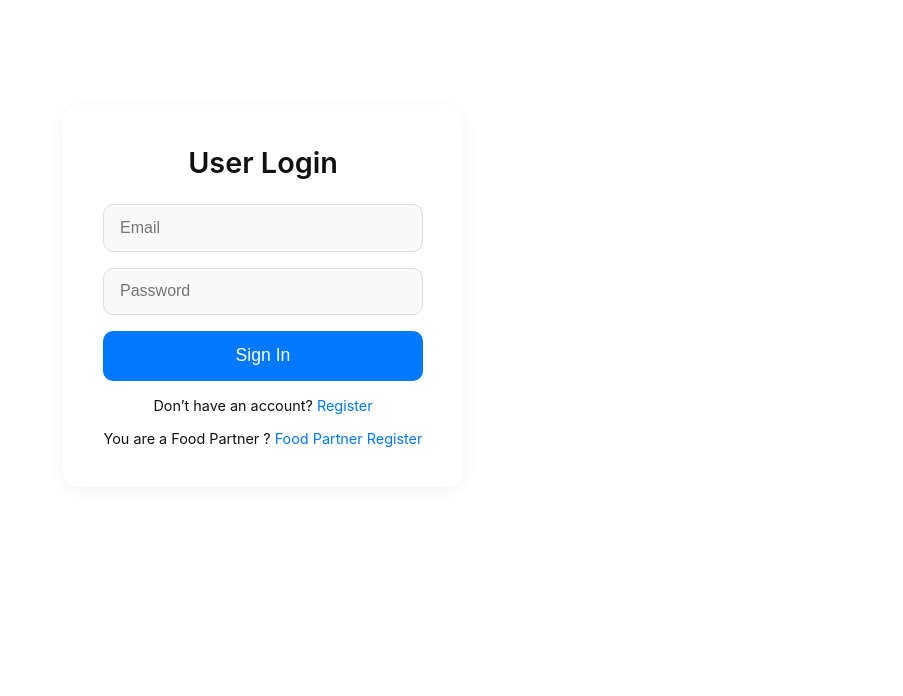
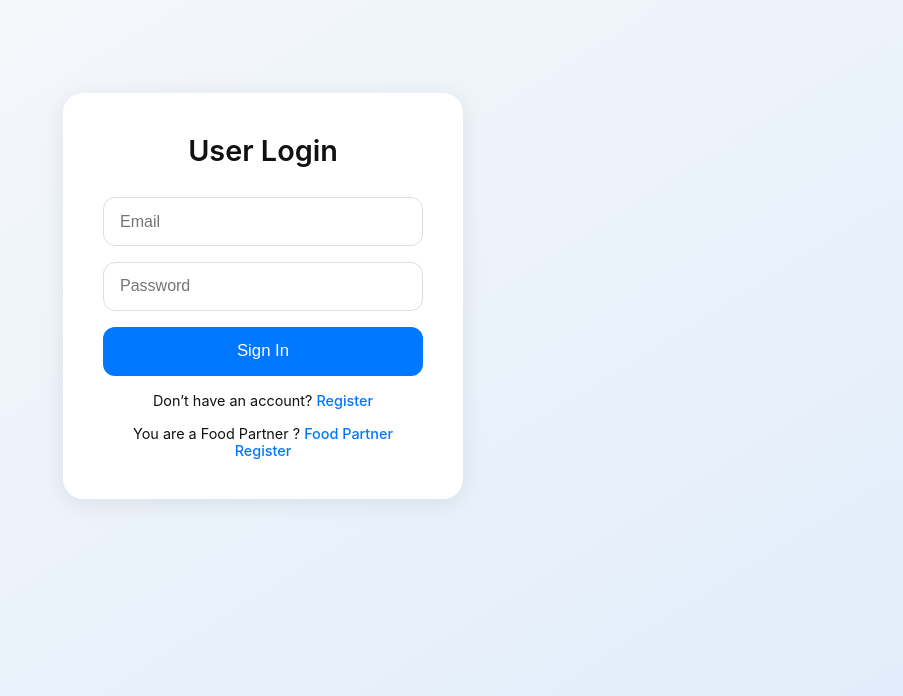
Before and after one commit to Harsh140710/food-app, a React app in the folder frontend/: page /user/login in a window 1280 px wide. Shown: the part 104-800 px from the top of the page, without its empty margins (377-1280 px from the left). Built offline with nearby package versions, Linux system fonts and the light colour scheme; the HTML template or start-up script is replaced by a standard one.

Commit message:
feat: enhance food partner registration with additional fields and update UI

```diff
--- a/frontend/src/components/FoodPartnerRegister.jsx
+++ b/frontend/src/components/FoodPartnerRegister.jsx
@@ -7,16 +7,20 @@ const FoodPartnerRegister = () => {
       <div className="auth-card">
         <h2 className="auth-title">Food Partner Create Account</h2>
         <form className="auth-form">
-          <input type="text" placeholder="Name" />
+          <input type="text" placeholder="Business Name" />
+          <input type="text" placeholder="Owner Name" />
           <input type="email" placeholder="Email" />
+          <input type="tel" placeholder="Phone Number" />
+          <textarea placeholder="Address" className="" rows="3" />
           <input type="password" placeholder="Password" />
           <button className="auth-btn">Create Account</button>
         </form>
+
         <p className="auth-link">
           Already have an account? <a href="/food-partner/login">Login</a>
         </p>
         <p className="auth-link">
-          You are normal user? <a href="/user/login">User Login</a>
+          You are a normal user? <a href="/user/login">User Login</a>
         </p>
       </div>
     </div>
--- a/frontend/src/index.css
+++ b/frontend/src/index.css
@@ -1,27 +1,29 @@
 @import "./App.css";
+
+/* 🎨 THEME VARIABLES */
 :root {
-  --bg-color: #ffffff;
+  --bg-color: #fafafa;
   --text-color: #111111;
   --primary-color: #0078ff;
-  --input-bg: #f9f9f9;
+  --input-bg: #ffffff;
   --border-color: #dddddd;
   --card-bg: #ffffff;
-  --shadow: rgba(0, 0, 0, 0.05);
+  --shadow: rgba(0, 0, 0, 0.08);
 }
 
 @media (prefers-color-scheme: dark) {
   :root {
-    --bg-color: #0f0f0f;
+    --bg-color: #0e0e0e;
     --text-color: #f1f1f1;
     --primary-color: #3399ff;
-    --input-bg: #1c1c1c;
-    --border-color: #333333;
-    --card-bg: #181818;
-    --shadow: rgba(0, 0, 0, 0.5);
+    --input-bg: #1a1a1a;
+    --border-color: #2c2c2c;
+    --card-bg: #161616;
+    --shadow: rgba(0, 0, 0, 0.6);
   }
 }
 
-/* 🧱 GLOBAL RESET */
+/* 🧱 RESET */
 * {
   box-sizing: border-box;
   margin: 0;
@@ -36,61 +38,71 @@ html, body {
   transition: background-color 0.3s ease, color 0.3s ease;
 }
 
-/* 📱 MOBILE-FIRST LAYOUT */
+/* 📱 LAYOUT */
 .auth-container {
   display: flex;
   justify-content: center;
   align-items: center;
   min-height: 100vh;
-  padding: 1rem;
+  padding: 1.5rem;
+  background: linear-gradient(
+    to bottom right,
+    var(--bg-color),
+    color-mix(in srgb, var(--bg-color) 90%, var(--primary-color) 10%)
+  );
+  transition: background 0.3s ease;
 }
 
+/* 🧾 CARD */
 .auth-card {
   width: 100%;
   max-width: 400px;
   background-color: var(--card-bg);
-  padding: 2rem 1.5rem;
-  border-radius: 16px;
-  box-shadow: 0 4px 20px var(--shadow);
-  transition: background-color 0.3s ease, color 0.3s ease;
+  padding: 2rem;
+  border-radius: 20px;
+  box-shadow: 0 4px 24px var(--shadow);
+  transition: background-color 0.3s ease, box-shadow 0.3s ease;
 }
 
-/* TITLE */
+/* 🏷️ TITLE */
 .auth-title {
   text-align: center;
   font-size: 1.6rem;
   font-weight: 600;
-  margin-bottom: 1.5rem;
+  margin-bottom: 1.8rem;
 }
 
-/* FORM */
+/* 🧾 FORM */
 .auth-form {
   display: flex;
   flex-direction: column;
   gap: 1rem;
 }
 
-.auth-form input {
-  padding: 0.85rem 1rem;
+.auth-form input,
+.auth-form textarea {
+  width: 100%;
+  padding: 0.9rem 1rem;
   font-size: 1rem;
-  border-radius: 10px;
+  border-radius: 12px;
   border: 1px solid var(--border-color);
   background-color: var(--input-bg);
   color: var(--text-color);
   outline: none;
-  transition: border 0.2s;
+  transition: border 0.2s ease, background-color 0.3s ease;
 }
 
-.auth-form input:focus {
+.auth-form input:focus,
+.auth-form textarea:focus {
   border-color: var(--primary-color);
 }
 
-/* BUTTON */
+/* 🟦 BUTTON */
 .auth-btn {
   background-color: var(--primary-color);
   color: #fff;
   border: none;
-  border-radius: 10px;
+  border-radius: 12px;
   padding: 0.9rem;
   font-size: 1rem;
   cursor: pointer;
@@ -98,27 +110,29 @@ html, body {
 }
 
 .auth-btn:hover {
-  background-color: #005fd1;
+  background-color: color-mix(in srgb, var(--primary-color) 80%, #004ecb);
   transform: scale(1.02);
 }
 
-/* LINK */
+/* 🔗 LINK */
 .auth-link {
   text-align: center;
   margin-top: 1rem;
   font-size: 0.9rem;
+  color: var(--text-color);
 }
 
 .auth-link a {
   color: var(--primary-color);
   text-decoration: none;
+  font-weight: 500;
 }
 
 .auth-link a:hover {
   text-decoration: underline;
 }
 
-/* 💻 RESPONSIVE (TABLET & DESKTOP) */
+/* 💻 RESPONSIVE */
 @media (min-width: 768px) {
   .auth-card {
     padding: 2.5rem;
@@ -129,6 +143,6 @@ html, body {
   }
 
   .auth-btn {
-    font-size: 1.1rem;
+    font-size: 1.05rem;
   }
 }
```
Also changed, not shown: 2 other files (tests, documents, lock files or other folders).
